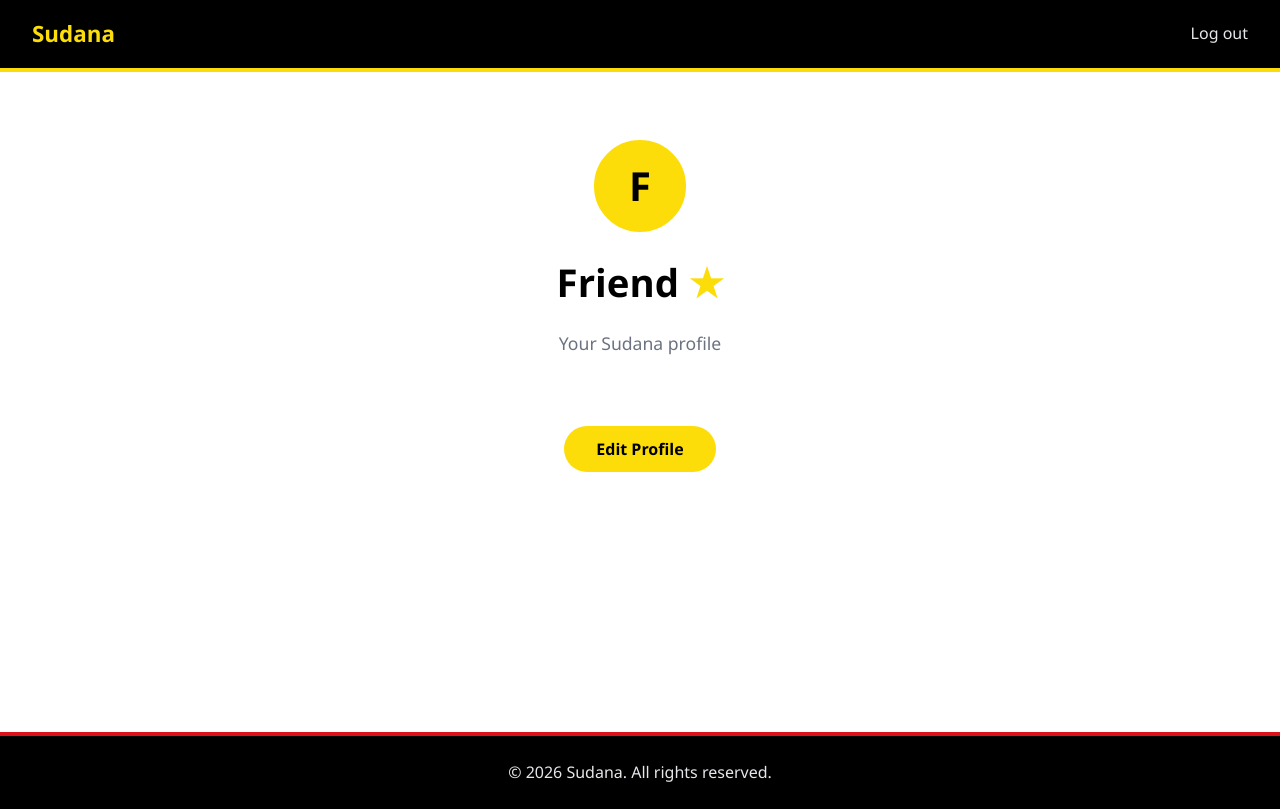
After one commit to Misha-te/Sudana, a Flask app: page /profile in a window 1280 px wide. The commit adds this page. Run offline with Flask 3, Linux system fonts and the light colour scheme.

Commit message:
readme and the dashboard

```diff
--- a/app.py
+++ b/app.py
@@ -79,6 +79,13 @@ def login():
     return render_template("login.html", errors=[])
 
 
+@app.route("/profile")
+def profile():
+    # Name is passed along in the link from the dashboard.
+    username = request.args.get("name", "Friend")
+    return render_template("profile.html", username=username)
+
+
 @app.route("/forgot-password", methods=["GET", "POST"])
 def forgot_password():
     if request.method == "POST":
--- a/static/style.css
+++ b/static/style.css
@@ -261,6 +261,85 @@ body {
     margin-bottom: 1.25rem;
 }
 
+/* Top-bar icon buttons (Facebook style) */
+.nav-icons {
+    display: flex;
+    gap: 0.5rem;
+}
+
+.icon-btn {
+    display: flex;
+    align-items: center;
+    justify-content: center;
+    width: 44px;
+    height: 44px;
+    border-radius: 50%;
+    background: #1f2937;
+    font-size: 1.3rem;
+    text-decoration: none;
+    transition: background 0.2s, transform 0.2s;
+}
+
+.icon-btn:hover {
+    background: #374151;
+    transform: translateY(-2px);
+}
+
+.nav-right {
+    display: flex;
+    align-items: center;
+    gap: 1rem;
+}
+
+.avatar {
+    display: flex;
+    align-items: center;
+    justify-content: center;
+    width: 40px;
+    height: 40px;
+    border-radius: 50%;
+    background: #fcdd09;
+    color: #000;
+    font-weight: 700;
+    text-decoration: none;
+    border: 2px solid #fff;
+}
+
+.avatar:hover {
+    transform: scale(1.05);
+}
+
+.logout-link {
+    color: #e5e7eb;
+    text-decoration: none;
+    font-size: 0.9rem;
+}
+
+.logout-link:hover {
+    color: #fcdd09;
+}
+
+/* Profile page */
+.profile-header {
+    display: flex;
+    flex-direction: column;
+    align-items: center;
+    gap: 0.5rem;
+}
+
+.avatar-large {
+    width: 100px;
+    height: 100px;
+    font-size: 2.5rem;
+    border-width: 4px;
+    margin-bottom: 0.5rem;
+}
+
+.profile-actions {
+    margin-top: 2rem;
+    text-align: center;
+}
+
 /* Dashboard (logged-in home) */
 .dashboard {
     max-width: 1000px;
--- /dev/null
+++ b/templates/profile.html
@@ -0,0 +1,33 @@
+<!DOCTYPE html>
+<html lang="en">
+<head>
+    <meta charset="UTF-8">
+    <meta name="viewport" content="width=device-width, initial-scale=1.0">
+    <title>My Profile | Sudana</title>
+    <link rel="stylesheet" href="{{ url_for('static', filename='style.css') }}">
+</head>
+<body>
+    <header class="navbar">
+        <div class="logo">Sudana</div>
+        <nav>
+            <a href="{{ url_for('home') }}">Log out</a>
+        </nav>
+    </header>
+
+    <main class="dashboard">
+        <div class="profile-header">
+            <div class="avatar avatar-large">{{ username[0]|upper }}</div>
+            <h1>{{ username }} <span class="star">★</span></h1>
+            <p class="dashboard-subtitle">Your Sudana profile</p>
+        </div>
+
+        <div class="profile-actions">
+            <a href="#" class="cta">Edit Profile</a>
+        </div>
+    </main>
+
+    <footer class="footer">
+        <p>&copy; 2026 Sudana. All rights reserved.</p>
+    </footer>
+</body>
+</html>
```
Also changed, not shown: templates/dashboard.html (+13 -24 lines), README.md.
